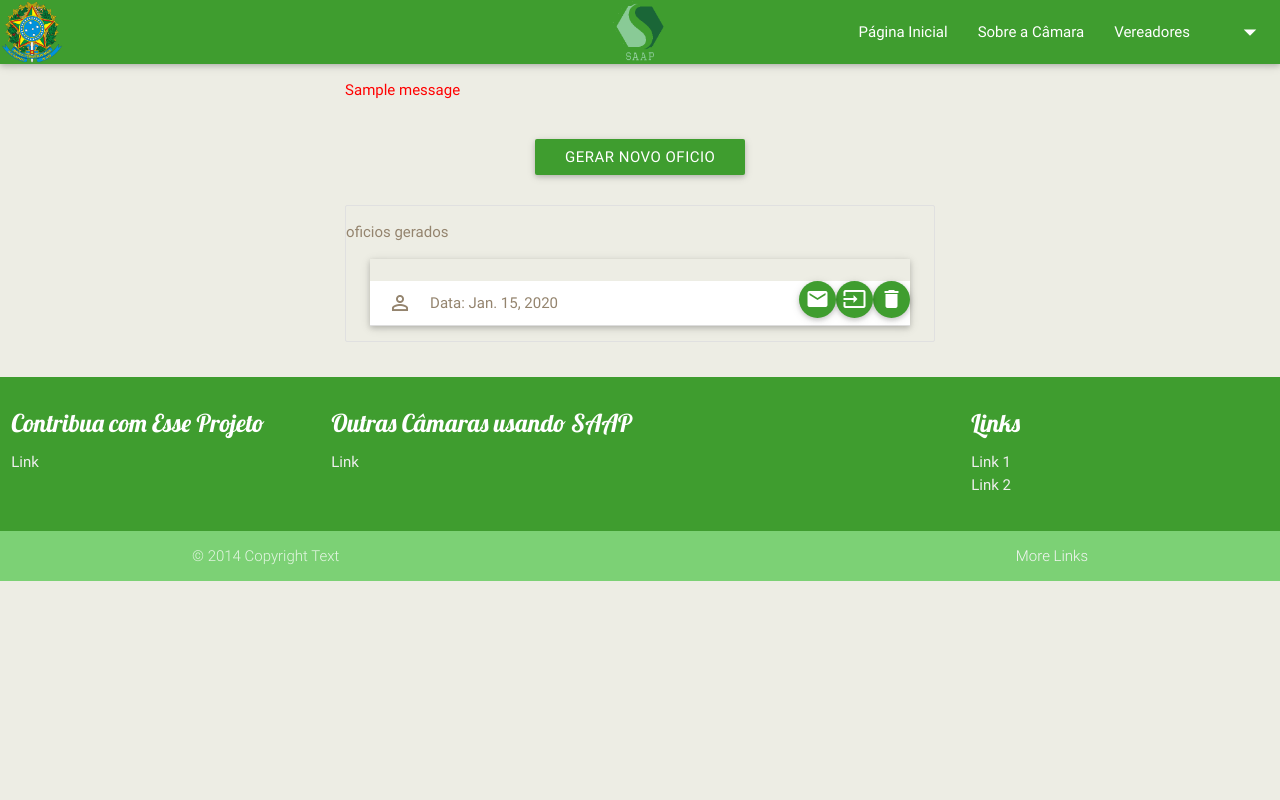
After one commit to fga-eps-mds/2016.2-SAAP, a Django app: page /oficio/ in a window 1280 px wide. The commit adds this page. Run offline with Django 3.2, Linux system fonts and the light colour scheme; a user stored in the database is signed in; tables that the repository leaves empty hold one stand-in row (values such as "Sample post"); one stand-in notice (Sample message) is shown; some libraries are stand-ins or nearby versions.

Commit message:
Enviar oficio
    * Adicionando método de classe para busca de oficios no banco de dados.
    * Criando view de Oficio
    * Adicionando Template de Oficio
    * Adicionando url de oficio
    * Adicionando Gerar PDF de oficio
    * adicionando testes

Signed-off-by: André Bedran <bedran.fleck@gmail.com>
Signed-off-by: Vinicius Rodrigues <vinifladf@gmail.com>
Signed-off-by: Anna Larissa <annalarissa.martins@hotmail.com>

```diff
--- a/saap/autenticacao/models.py
+++ b/saap/autenticacao/models.py
@@ -2,7 +2,7 @@
 from django.db import models
 from django.contrib.auth.models import User
 from django.core.exceptions import *
-from core.models import Contato, Ticket, Oficio, Boletim, Template, Carta
+from core.models import *
 
 
 # Create your models here.
@@ -48,6 +48,7 @@ class OrganizadorContatos(Usuario_saap):
     contatos = models.ManyToManyField(Contato)
     tickets = models.ManyToManyField(Ticket)
     cartas = models.ManyToManyField(Carta)
+    oficio = models.ManyToManyField(Oficio)
 
 class OrganizadorGabinete(Usuario_saap):
 
@@ -55,5 +56,4 @@ class OrganizadorGabinete(Usuario_saap):
     gabinete = Gabinete_saap()
     tickets = models.ManyToManyField(Ticket)
     template = models.ManyToManyField(Template)
-    documento = models.ManyToManyField(Oficio)
     boletim = models.ManyToManyField(Boletim)
--- /dev/null
+++ b/saap/core/templates/oficio.html
@@ -0,0 +1,84 @@
+{%  extends "base.html" %}
+{% block main_content %}
+<main>
+  <div class="container">
+    <div class="row">
+
+      <div class="col s2 m2 l2"><br><br></div>
+      <div class="col s8 m8 l8">
+        {% if messages %}
+        <ul class="messages">
+          {% for message in messages %}
+          <li{% if message.tags %} class="{{ message.tags }}"{% endif %} style="color:red">{{ message }}</li>
+          {% endfor %}
+        </ul>
+        {% endif %}
+        <br><center>
+          <a href="/gerar_oficio"><button class="btn waves-effect waves-light saap-dark-green" type="submit'">Gerar novo oficio</button></a>
+        </center><br>
+        <ul class="collection">
+          <p>oficios gerados</p>
+          <ul class="collapsible popout" data-collapsible="accordion">
+            {% for oficio in lista_oficio %}
+            <li>
+              <br>
+              <input type="hidden" name="oficio_id" value="{{oficio.id}}">
+              <!-- Modal Trigger -->
+              <a href="#modal_deletar{{oficio.id}}" class="btn-floating waves-effect waves-light saap-dark-green right modal-trigger"><i class="material-icons">delete</i></a>
+              <!-- Modal Structure -->
+              <div id="modal_deletar{{oficio.id}}" class="modal">
+                <div class="modal-content">
+                  <h4>Deletar oficio</h4>
+                  <p>Você tem certeza que deseja excluir a oficio selecionada?</p>
+                </div>
+                <div class="modal-footer">
+                  <a href="/oficio/" class=" modal-action modal-close waves-effect waves-green btn-flat">Cancelar</a>
+                  <a href="/deletar_oficio/{{oficio.id}}/" class=" modal-action modal-close waves-effect waves-green btn-flat">Confirmar</a>
+                </div>
+              </div>
+              <!--<input type="hidden" name="oficio_id" value="{{oficio.id}}"> -->
+              <!--<a href="/deletar_oficio/{{oficio.id}}"class="btn-floating waves-effect waves-light saap-dark-green right"><i class="material-icons">delete</i></a> -->
+
+              <a href="/gerar_oficio_pdf/{{oficio.id}}/"class="btn-floating waves-effect waves-light saap-dark-green right"><i class="material-icons">input</i></a>
+
+              <form action="/enviar_oficio/{{oficio.id}}/" method="POST">
+                <!-- Modal Trigger -->
+                <a href="#modal_enviar{{oficio.id}}" class="btn-floating waves-effect waves-light saap-dark-green right modal-trigger"><i class="material-icons">email</i></a>
+                <!-- Modal Structure -->
+                <div id="modal_enviar{{oficio.id}}" class="modal">
+                  <div class="modal-content">
+                    <h4>Enviar oficio por e-mail</h4>
+                    <p>Digite um e-mail para encaminhar a oficio:</p>
+                    {% csrf_token %}
+                    <input  id="email_oficio" name="email_oficio" type="text" class="validate" placeholder="exemplo@email.com">
+                  </div>
+                  <div class="modal-footer">
+                    <a href="/oficio/" class=" modal-action modal-close waves-effect waves-green btn-flat">Cancelar</a>
+                    <button class=" modal-action modal-close waves-effect waves-green btn-flat" type="submit">Confirmar</button>
+                  </div>
+                </div>
+              </form>
+
+              <div class="collapsible-header"><i class="material-icons">perm_identity</i>Data: {{ oficio.data }}</div>
+              <div class="collapsible-body">
+                <p>
+                  Remetente: {{ oficio.remetente }}<br>
+                  Destinatário: {{ oficio.forma_tratamento }} {{ oficio.destinatario }}<br>
+                  <br>
+                  {{ oficio.corpo_texto_doc }}
+                </p>
+              </div>
+            </li>
+            {% endfor %}
+          </ul>
+         </ul>
+        </div>
+        <div class="col s2 m2 l2"><br><br></div>
+      </div>
+    </div>
+
+    <main>
+
+
+
+      {% endblock main_content %}
--- a/saap/core/urls.py
+++ b/saap/core/urls.py
@@ -4,7 +4,8 @@ from django.contrib.auth.decorators import login_required
 from .views import (CadastroView, DeletarContatoView, ContatoView, TicketView,
                     AtualizaContato, VereadoresView, PublicarTicketView,
                     DeletarTicketView, GerarCartaView, CartasView,
-                    DeletarCartaView, GerarPDFCartaView, EnviarCartaView)
+                    DeletarCartaView, GerarPDFCartaView, EnviarCartaView, OficioView,
+                    DeletarOficioView, GerarOficioView, GerarPDFOficioView, EnviarOficioView)
 
 urlpatterns = [
     url(r'^cadastro_contato/$', login_required(CadastroView.as_view()),
@@ -33,4 +34,14 @@ urlpatterns = [
         name='gerar_pdf'),
     url(r'^enviar_carta/(?P<pk>[0-9]+)/$', login_required(EnviarCartaView.as_view()),
         name='enviar_carta'),
+    url(r'^gerar_oficio/$', GerarOficioView.as_view(),
+        name = 'gerar_oficio'),
+    url(r'^deletar_oficio/(?P<pk>[0-9]+)/$', DeletarOficioView.as_view(),
+        name='deletar_oficio'),
+        url(r'^gerar_oficio_pdf/(?P<pk>[0-9]+)/$', login_required(GerarPDFOficioView.as_view()),
+        name='gerar_oficio_pdf'),
+    url(r'^enviar_oficio/(?P<pk>[0-9]+)/$', login_required(EnviarOficioView.as_view()),
+        name='enviar_oficio'),
+    url(r'^oficio/$', OficioView.as_view(),
+    name='oficio')
 ]
--- a/saap/core/views.py
+++ b/saap/core/views.py
@@ -83,18 +83,18 @@ filiacao']
 
                     else:
                         return render_mensagem_erro(request, 'Formato de data \
-                            inválido (AAAA-MM-DD) no campo "Data de Filiação do \
-                            Dependente"!', 'cadastro_contato.html', {'data':data})
+                            inválido (AAAA-MM-DD) no campo Data de Filiação do \
+                            Dependente!', 'cadastro_contato.html', {'data':data})
                 else:
                     return render_mensagem_erro(request, 'Formato de data \
-                        inválido (AAAA-MM-DD) no campo "Aniversário do \
-                        Dependente"!', 'cadastro_contato.html', {'data':data})
+                        inválido (AAAA-MM-DD) no campo Aniversário do \
+                        Dependente!', 'cadastro_contato.html', {'data':data})
             else:
                 return render_mensagem_erro(request, 'Formato de data \
-                    inválido (AAAA-MM-DD) no campo "Data de Nascimento"!',\
+                    inválido (AAAA-MM-DD) no campo Data de Nascimento!',\
                     'cadastro_contato.html', {'data':data})
         else:
-            response = render_mensagem_erro(request, 'O campo "%s" não foi \
+            response = render_mensagem_erro(request, 'O campo %s não foi \
                 preenchido!' % campos_cadastrar_contato[campos_validados], \
                 'cadastro_contato.html', {'data':data})
 
@@ -152,7 +152,7 @@ class AtualizaContato(View):
 
             response = render_contatos_tickets(request)
         else:
-            response = render_mensagem_erro(request, 'O campo "%s" não foi \
+            response = render_mensagem_erro(request, 'O campo %s não foi \
                 preenchido!' % campos_cadastrar_contato[campos_validados], \
                 'atualiza_contato.html', {'data':data})
 
@@ -234,7 +234,7 @@ class TicketView(View):
                 response = render(request, 'perfil.html')
 
         else:
-            messages.error(request, 'O campo "%s" não foi preenchido!' \
+            messages.error(request, 'O campo %s não foi preenchido!' \
                 % campos_ticket[campos_validados])
             organizadores = OrganizadorContatos.objects.all()
             lista_organizadores = list(organizadores)
@@ -388,3 +388,95 @@ class EnviarCartaView(View):
     def post(self, request, pk):
         carta = Carta.objects.get(id=pk)
         return enviar_carta_email(request, carta)
+
+class GerarOficioView(View):
+    http_method_names = [u'get', u'post']
+
+    def get(self, request):
+        tipo_usuario = OrganizadorContatos.objects.filter(username=request.\
+            user.username)
+
+        if tipo_usuario.count():
+            response = render(request, 'gerar_oficio.html')
+
+        else:
+            response = redirect('/')
+
+        return response
+
+    def post(self, request):
+
+        data = {}
+        data['remetente'] = request.POST['remetente']
+        data['forma_tratamento'] = request.POST['forma_tratamento']
+        data['destinatario'] = request.POST['destinatario']
+        data['corpo_texto_doc'] = request.POST['corpo_texto_doc']
+        data['campos_forma_tratamento'] = ['Senhor(a)', 'Doutor(a)']
+
+        campos_validados = checar_campos([request.POST['remetente'], \
+            request.POST['forma_tratamento'], request.POST['destinatario'], \
+            request.POST['corpo_texto_doc']])
+
+        if campos_validados is True:
+
+            oficio = Oficio()
+            oficio.remetente = request.POST['remetente']
+            oficio.destinatario = request.POST['destinatario']
+            oficio.corpo_texto_doc = request.POST['corpo_texto_doc']
+            oficio.forma_tratamento = request.POST['forma_tratamento']
+            oficio.data = datetime.now()
+            oficio.save()
+
+            organizador = OrganizadorContatos.objects.get(username=request.\
+                user.username)
+            organizador = OrganizadorContatos.objects.get(username=request.user.username)
+            organizador.oficio.add(oficio)
+            response = render(request, 'oficio.html')
+
+        else:
+            messages.error(request, 'O campo "%s" não foi preenchido!'\
+            % campos_enviar_oficio[campos_validados])
+
+            response = render(request, 'gerar_oficio.html', locals())
+
+        return response
+
+
+class OficioView(View):
+     http_method_names = [u'get', u'post']
+
+     def get(self, request):
+        tipo_usuario = OrganizadorContatos.objects.filter(username=request.\
+            user.username)
+        if tipo_usuario.count():
+            organizador = OrganizadorContatos.objects.get(username=request.user.username)
+            oficio = organizador.oficio.all()
+            lista_oficio = list(oficio)
+            response = render(request, 'oficio.html', locals())
+        else:
+            response = redirect('/')
+
+        return response
+
+
+class DeletarOficioView(View):
+    http_method_names = [u'get']
+
+    def get(self,request,pk):
+        oficio = Oficio.objects.get(id=pk)
+        oficio.delete()
+        return redirect('/oficio/')
+
+class GerarPDFOficioView(View):
+    http_method_names = [u'get']
+
+    def get(self, request, pk):
+        oficio = Oficio.objects.get(id=pk)
+        return gerar_pdf_oficio(oficio)
+
+class EnviarOficioView(View):
+    http_method_names = [u'post']
+
+    def post(self, request, pk):
+        oficio = Oficio.objects.get(id=pk)
+        return enviar_oficio_email(request, oficio)
```
Also changed, not shown: saap/core/models.py (+10 -10 lines), saap/core/templates/gerar_oficio.html (added, +80 -0 lines), saap/core/tests/test_models.py (+2 -2 lines), saap/core/tests/test_views.py (+143 -0 lines), saap/default/views.py (+64 -1 lines), saap/default/templates/base.html (indentation only).
